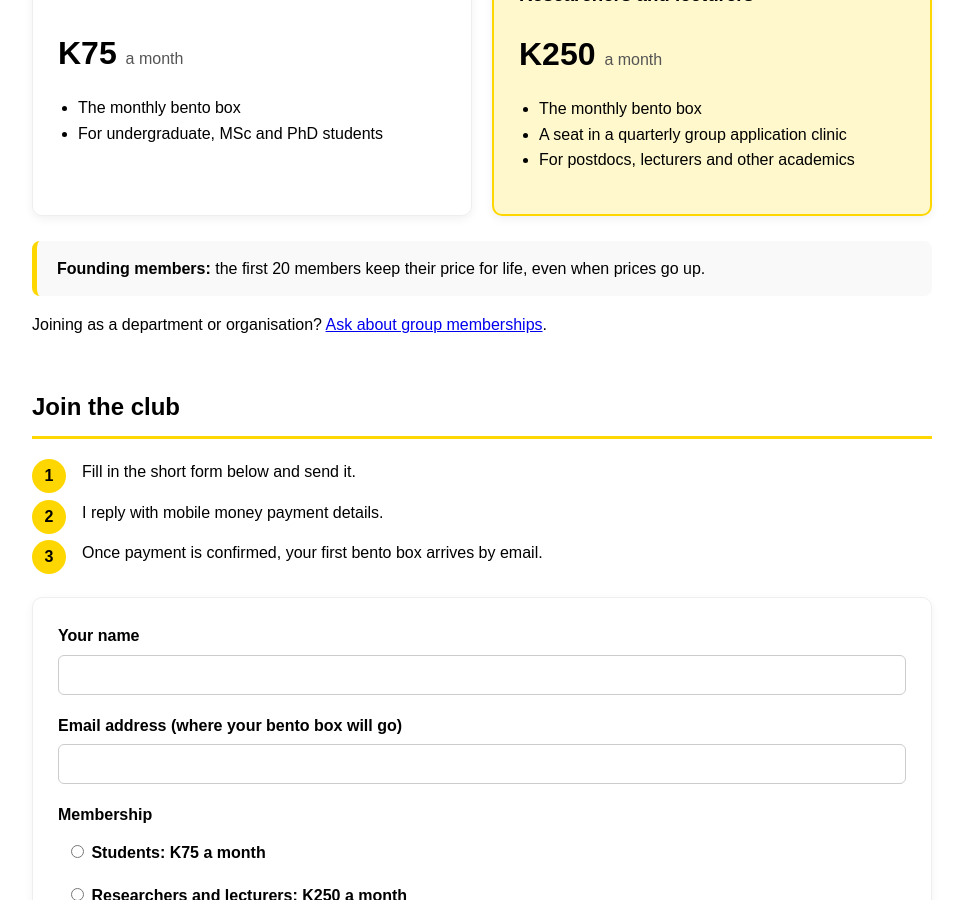
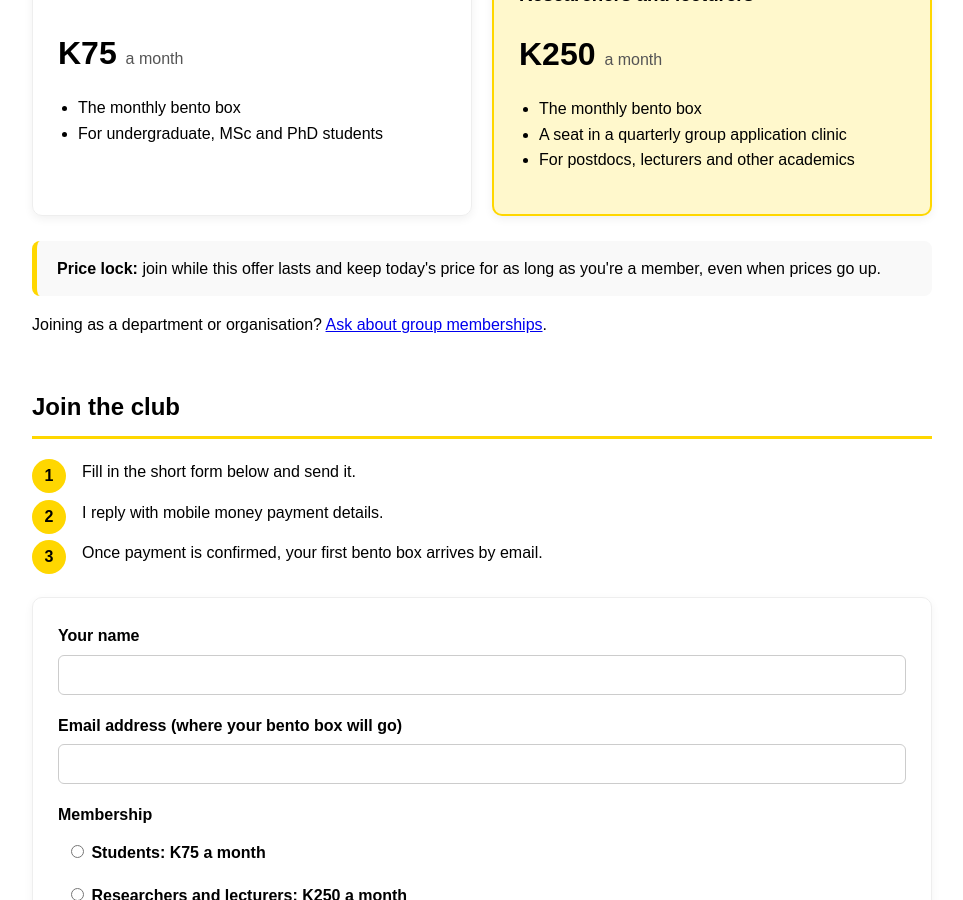
Before and after one commit to mmutondo/mmutondo.github.io, a Jekyll site: the page freelunchclub.html, which Jekyll copies as it is, in a window 1280 px wide and 900 px high, scrolled down 1790 px. Shown: the whole window, without its empty margins (158-1121 px from the left). Built offline with Jekyll 4.4.1, drawn with Linux system fonts in a browser that asks for light colours.

Commit message:
Free Lunch Club page: replace founding-members note with a price lock
Co-Authored-By: Claude Opus 5.5 <noreply@anthropic.com>
Claude-Session: https://claude.ai/code/session_01EKxmyb8EnG9A94CFrRmYRt

```diff
--- a/freelunchclub.html
+++ b/freelunchclub.html
@@ -549,7 +549,7 @@
           </ul>
         </div>
       </div>
-      <p class="note"><strong>Founding members:</strong> the first 20 members keep their price for life, even when prices go up.</p>
+      <p class="note"><strong>Price lock:</strong> join while this offer lasts and keep today&#39;s price for as long as you&#39;re a member, even when prices go up.</p>
       <p>Joining as a department or organisation? <a href="mailto:moola@moolamutondo.me?subject=Departmental%20Free%20Lunch%20Club">Ask about group memberships</a>.</p>
     </section>
 
```
